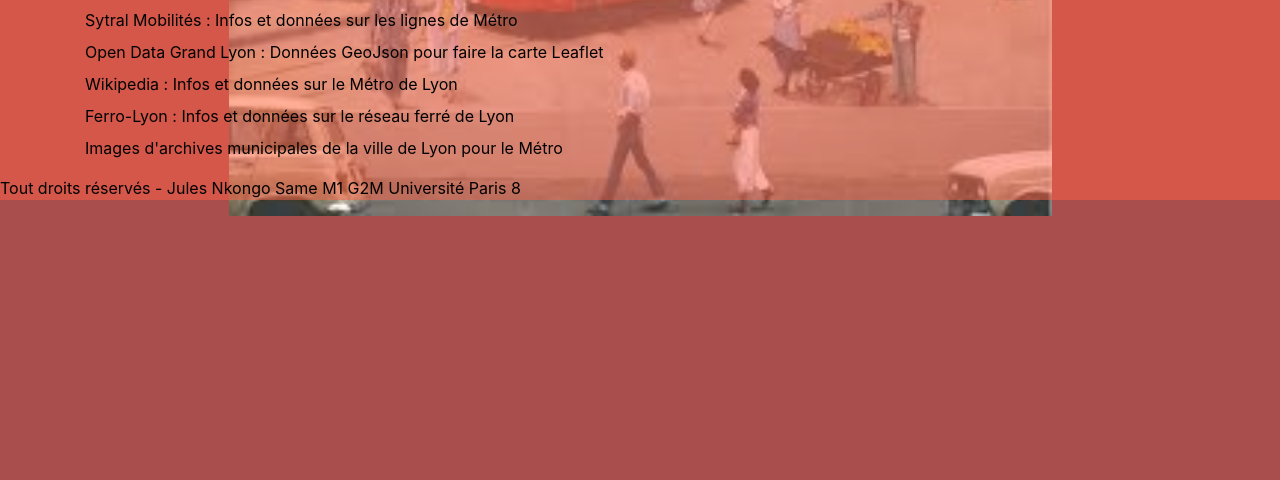
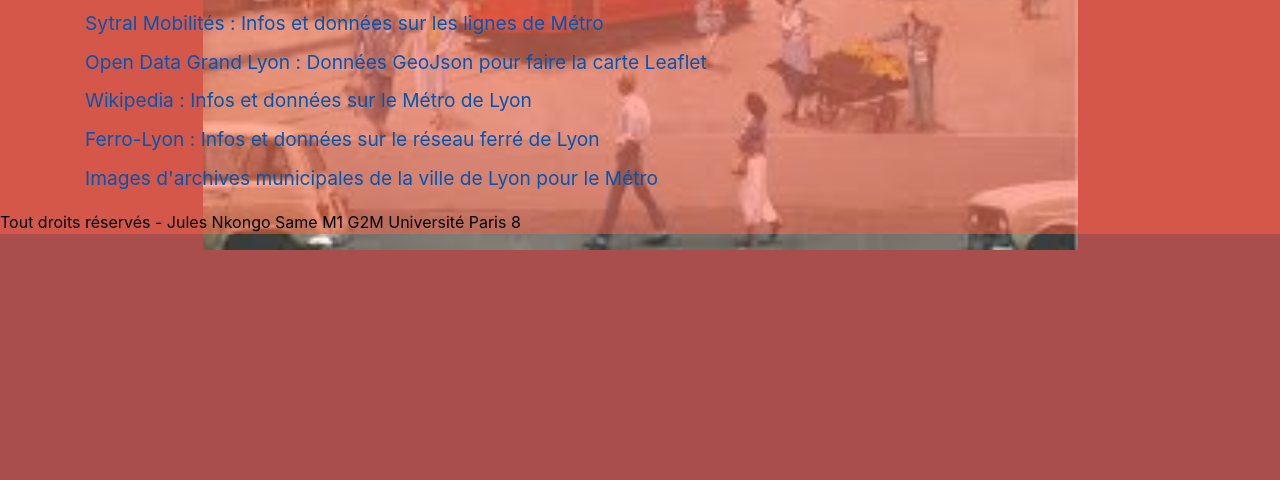
Before and after one commit to BlveLotvs/Lyon-Lines, a plain HTML site: page Links.html in a window 1280 px wide. Shown: the part 320-800 px from the top of the page. Drawn offline with nearby package versions, Linux system fonts and the light colour scheme.

Commit message:
Update styles.css

```diff
--- a/css/styles.css
+++ b/css/styles.css
@@ -114,3 +114,20 @@ a:hover {
     background-color: rgb(226, 23, 199);
     /* Remplacez par la teinte exacte de rose souhaitée */
 }
+
+.link-styled {
+    font-size: 1.2em;
+    /* Augmente la taille du texte de links.html */
+    color: #0056b3;
+    /* Couleur du lien Links.html */
+}
+
+.link-styled:hover {
+    color: #004080;
+    /* Couleur du lien au survol */
+}
+
+ul.list-unstyled {
+    line-height: 1.6;
+    /* Augmente l'espacement entre les lignes */
+}
```
